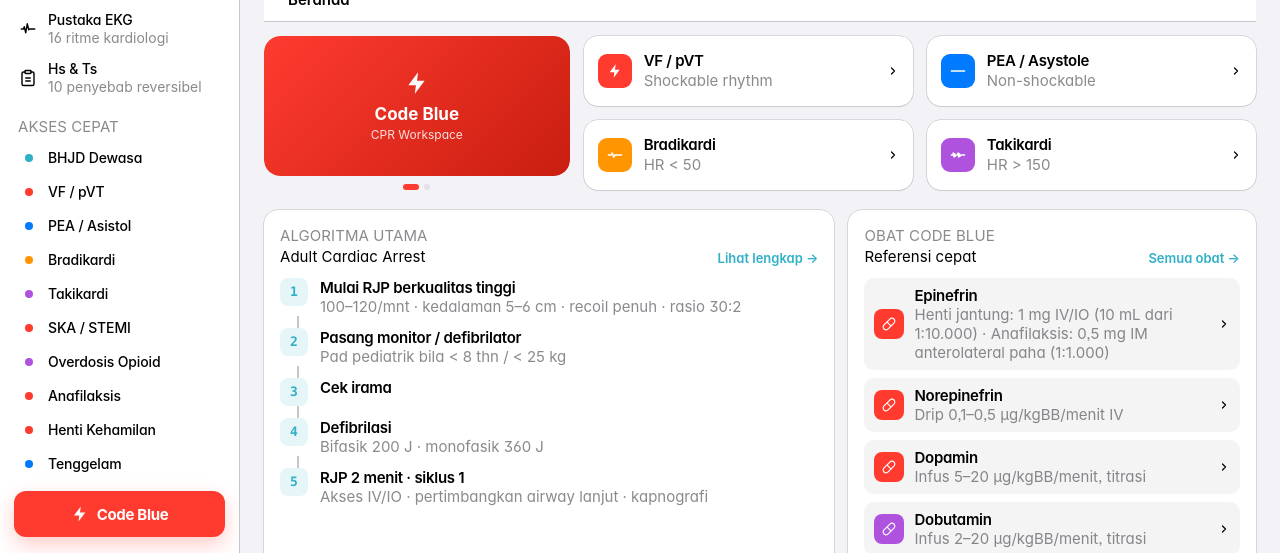
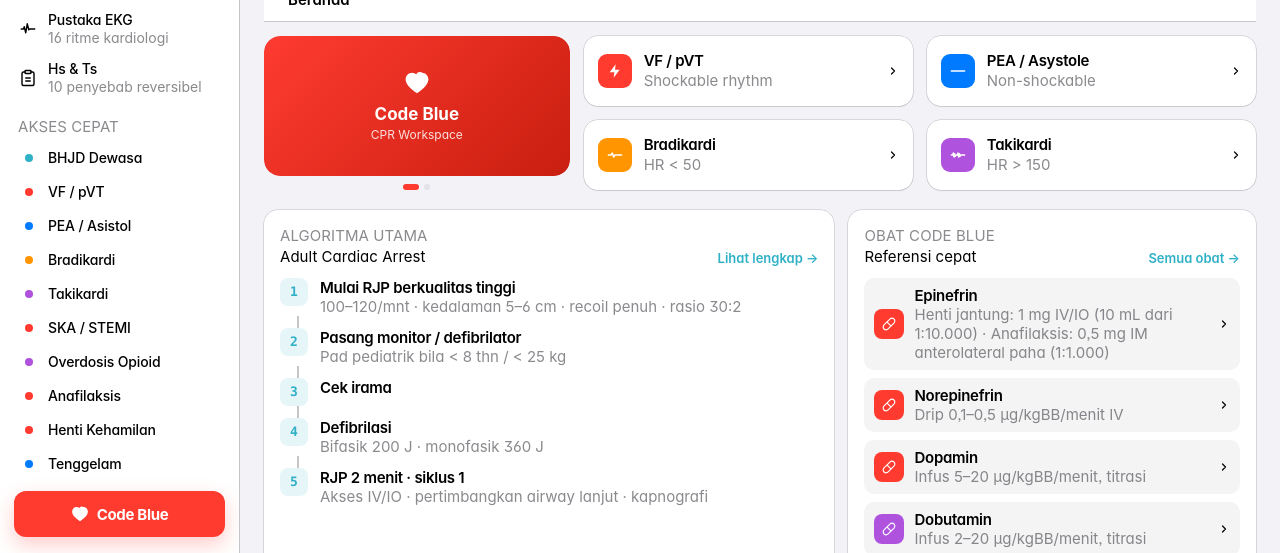
Before and after one commit to rizqanfahlevvi/aclshelper, a React (Vite) app: page / in a window 1280 px wide. Shown: the part 247-800 px from the top of the page. Built offline with nearby package versions, Linux system fonts and the light colour scheme; a web font is replaced by a local one.

Commit message:
feat: ganti ikon Code Blue di desktop sidebar dan dashboard
DesktopSidebar collapsed button, expanded button, dan dashboard Code Blue
card sekarang pakai Icons.heartFill. VF/pVT quick card tetap pakai boltFill.

```diff
--- a/src/screens/desktop/index.jsx
+++ b/src/screens/desktop/index.jsx
@@ -117,7 +117,7 @@ export function DesktopSidebar({ active, onChange, onOpenCpr, collapsed = false
               color: '#fff', border: 0, cursor: 'pointer', margin: '0 auto', display: 'flex',
               alignItems: 'center', justifyContent: 'center',
               boxShadow: '0 6px 16px rgba(255,59,48,0.35)' }}>
-            <Icons.boltFill size={20}/>
+            <Icons.heartFill size={20}/>
           </button>
         ) : (
           <button onClick={onOpenCpr} className="ios-btn block"
@@ -125,7 +125,7 @@ export function DesktopSidebar({ active, onChange, onOpenCpr, collapsed = false
               borderRadius: 12, fontSize: 15, fontWeight: 700, display: "flex", gap: 8,
               boxShadow: "0 8px 20px rgba(255,59,48,0.25)",
               justifyContent: 'center', alignItems: 'center', width: '100%' }}>
-            <Icons.boltFill size={18}/> Code Blue
+            <Icons.heartFill size={18}/> Code Blue
           </button>
         )}
       </div>
@@ -259,7 +259,7 @@ export function DesktopDashboard({ onPick, onOpenCpr }) {
                     borderRadius: 16, border: 0, cursor: 'pointer',
                     boxShadow: '0 8px 20px rgba(255,59,48,0.30)',
                     animation: `acls-slide-from-${dir} 280ms var(--ease-out) both` }}>
-                  <Icons.boltFill size={26}/>
+                  <Icons.heartFill size={26}/>
                   <div style={{ textAlign: 'center' }}>
                     <div style={{ fontWeight: 700, fontSize: 17 }}>Code Blue</div>
                     <div style={{ fontSize: 12, opacity: 0.85, marginTop: 3 }}>CPR Workspace</div>
```
